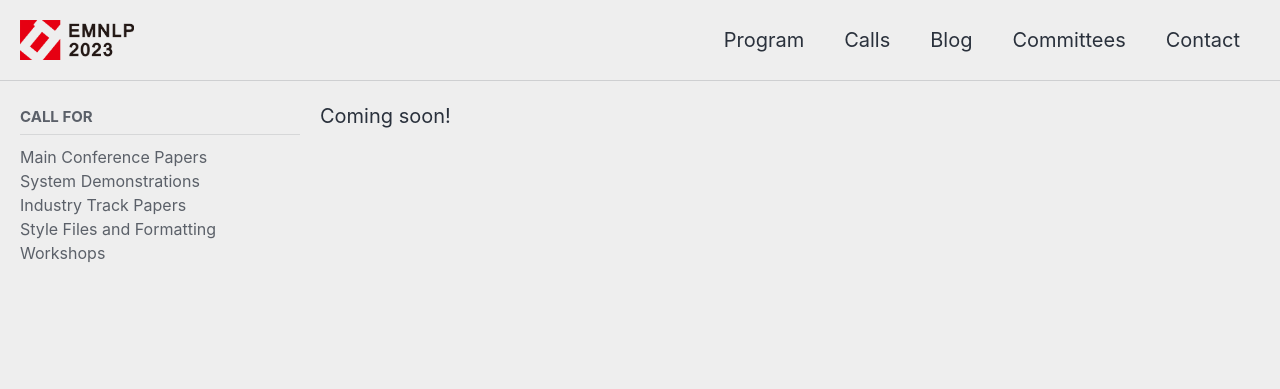
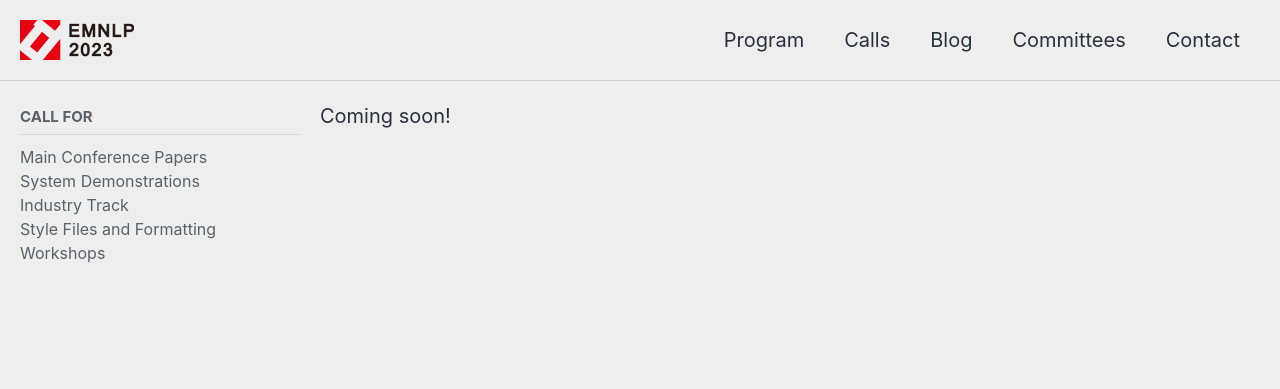
Before and after one commit to acl-org/emnlp-2023, a Jekyll site: the page built from _pages/calls/cs.md, in a window 1280 px wide. Shown: the top 389 px of the page. Built offline with Jekyll 4.4.1, drawn with Linux system fonts in a browser that asks for light colours; cached includes are drawn as plain includes; nearby versions of some CDN libraries.

Commit message:
Update navigation.yml

```diff
--- a/_data/navigation.yml
+++ b/_data/navigation.yml
@@ -77,7 +77,7 @@ calls:
         url: /calls/main_conference_papers/
       - title: "System Demonstrations"
         url: /calls/demos/
-      - title: "Industry Track Papers"
+      - title: "Industry Track"
         url: /calls/industry_track/
       - title: "Style Files and Formatting"
         url: /calls/style-and-formatting/
```
